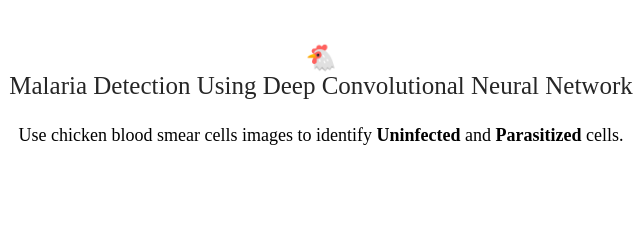
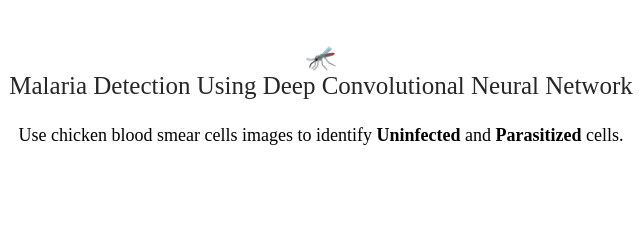
Before and after one commit to tumainilyimo/malaria, a plain HTML site: page app/view/index.html in a window 1280 px wide. Shown: the top 240 px of the page, 319-959 px from the left. Drawn offline with Linux system fonts and the light colour scheme.

Commit message:
Update index.html

```diff
--- a/app/view/index.html
+++ b/app/view/index.html
@@ -7,7 +7,7 @@
 <body>
 <div>
   <div class='center'>
-    <div class='title'>🐔</br>Malaria Detection Using Deep Convolutional Neural Network</div>
+    <div class='title'>🦟</br>Malaria Detection Using Deep Convolutional Neural Network</div>
     <p>
       Use chicken blood smear cells images to identify <strong>Uninfected </strong> and <strong>Parasitized </strong> cells.
     </p>
```
